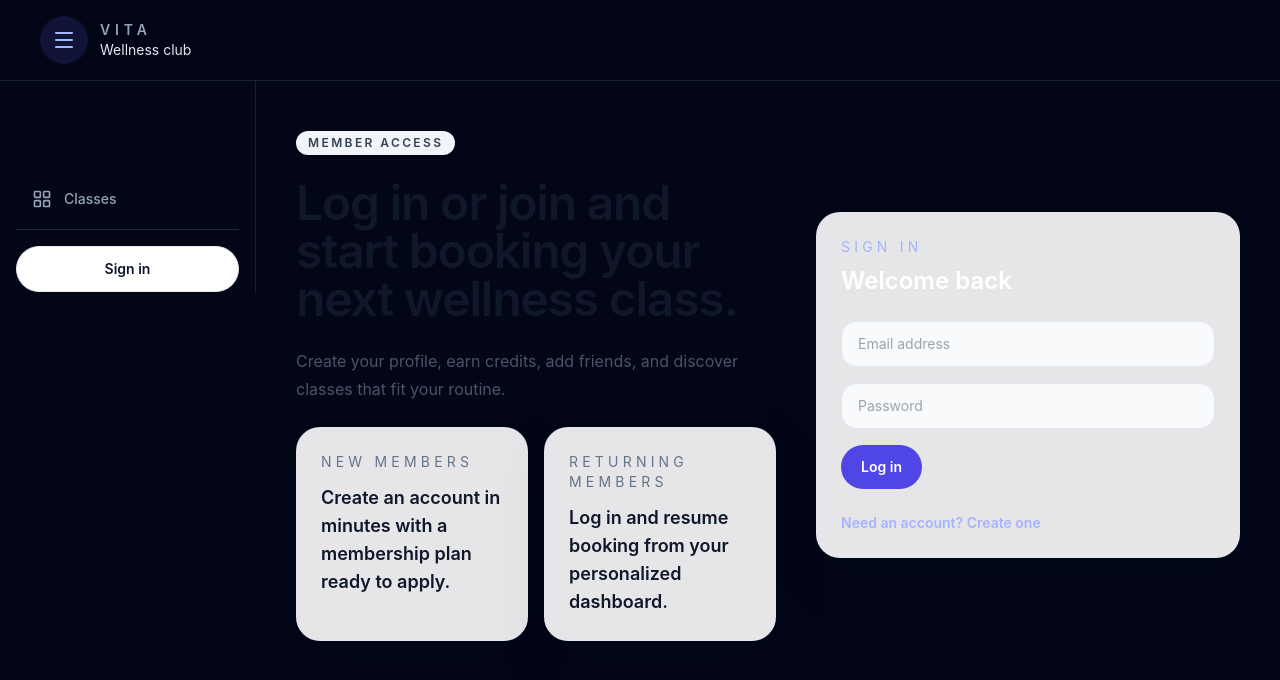
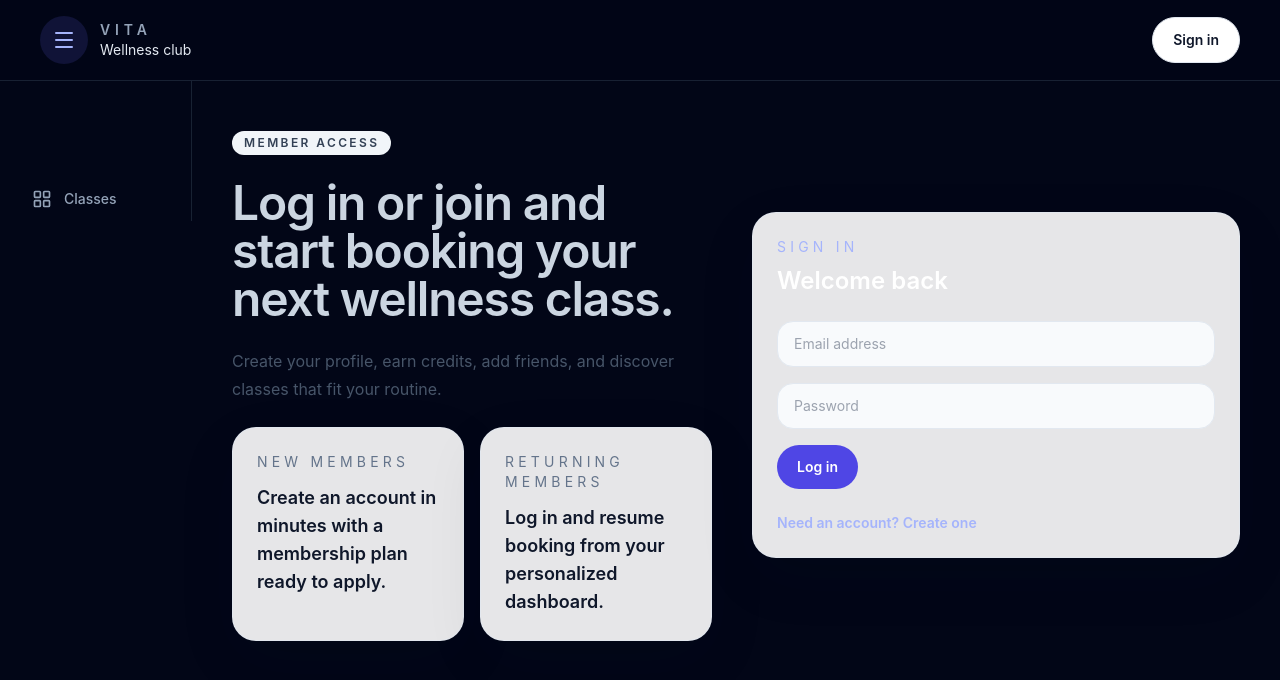
Before and after one commit to weijie-wang227/Vita, a React (Vite) app in the folder frontend/: page /auth in a window 1280 px wide. Shown: the top 680 px of the page. Built offline with nearby package versions, Linux system fonts and the light colour scheme; no server answers.

Commit message:
Move sign in button to top bar and fix sidebar width

```diff
--- a/frontend/src/App.tsx
+++ b/frontend/src/App.tsx
@@ -62,12 +62,23 @@ function AppRoutes() {
               <p className="text-sm text-slate-200">Wellness club</p>
             </div>
           </div>
+          <div>
+            {currentUser ? (
+              <Button variant="secondary" onClick={logout}>
+                Sign out
+              </Button>
+            ) : (
+              <Button variant="secondary" as="a" href="/auth">
+                Sign in
+              </Button>
+            )}
+          </div>
         </div>
       </header>
 
       <div className="flex flex-1">
         <aside
-          className={`fixed left-0 top-0 z-40 h-full w-64 bg-slate-950 border-r border-slate-800/80 transform transition-transform duration-300 ease-in-out pt-24 ${
+          className={`fixed left-0 top-0 z-40 h-full w-48 bg-slate-950 border-r border-slate-800/80 transform transition-transform duration-300 ease-in-out pt-24 ${
             sidebarOpen ? "translate-x-0" : "-translate-x-full"
           } lg:relative lg:translate-x-0 lg:border-r lg:border-slate-800/80`}
         >
@@ -83,30 +94,6 @@ function AppRoutes() {
                 <span className="text-sm font-medium">{item.label}</span>
               </RouterLink>
             ))}
-            <div className="border-t border-slate-800 pt-4 mt-4">
-              {currentUser ? (
-                <Button
-                  variant="secondary"
-                  onClick={() => {
-                    logout();
-                    setSidebarOpen(false);
-                  }}
-                  className="w-full justify-center"
-                >
-                  Sign out
-                </Button>
-              ) : (
-                <Button
-                  variant="secondary"
-                  as="a"
-                  href="/auth"
-                  onClick={() => setSidebarOpen(false)}
-                  className="w-full justify-center"
-                >
-                  Sign in
-                </Button>
-              )}
-            </div>
           </nav>
         </aside>
 
--- a/frontend/src/pages/AuthPage.tsx
+++ b/frontend/src/pages/AuthPage.tsx
@@ -43,7 +43,7 @@ export function AuthPage() {
       <div className="grid gap-10 lg:grid-cols-[480px_auto] lg:items-center">
         <div className="space-y-6">
           <Badge>Member access</Badge>
-          <h1 className="text-4xl font-semibold tracking-tight text-slate-900 sm:text-5xl">
+          <h1 className="text-4xl font-semibold tracking-tight text-slate-300 sm:text-5xl">
             Log in or join and start booking your next wellness class.
           </h1>
           <p className="max-w-xl text-base leading-7 text-slate-600">
```
